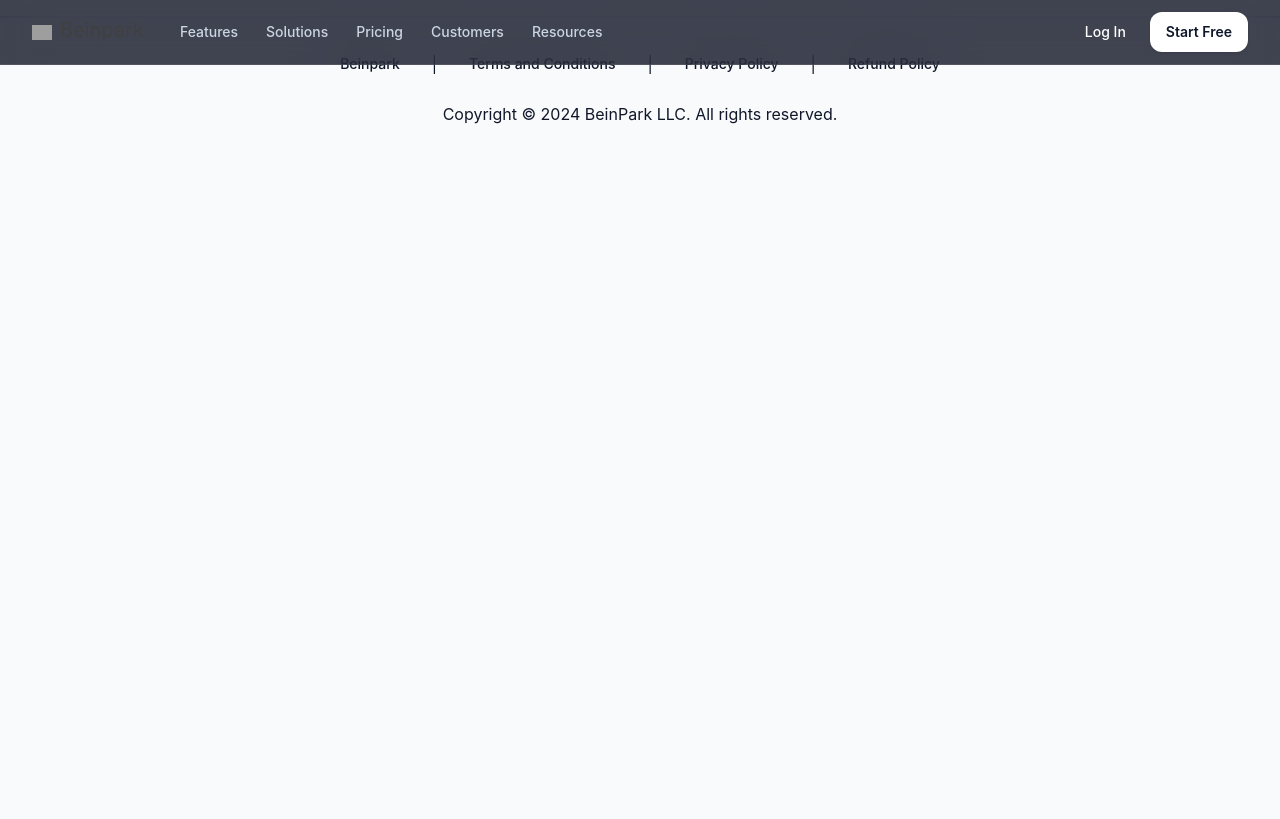
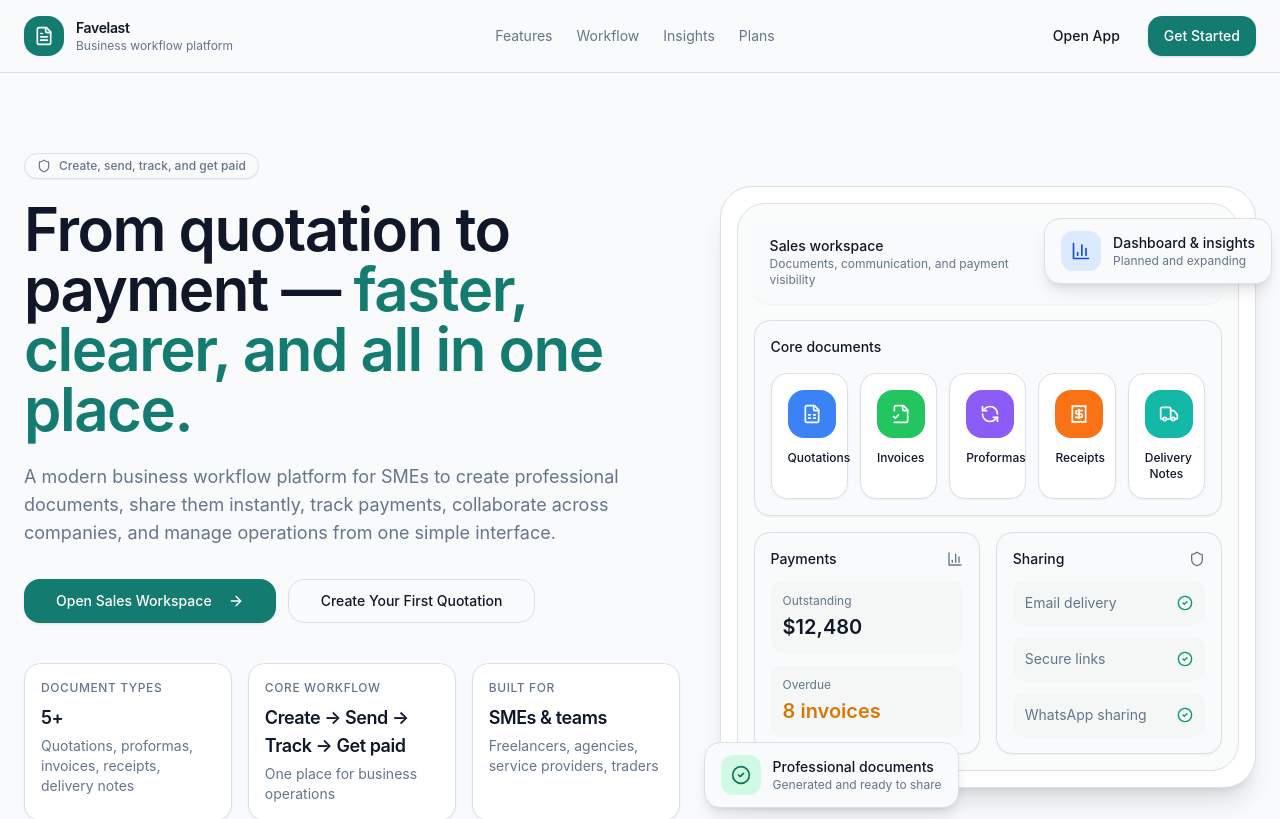
Before and after one commit to iradualbert/smartCRM, a React (Vite) app in the folder crm-frontend/: page / in a window 1280 px wide. Shown: the top 819 px of the page. Built offline with nearby package versions, Linux system fonts and the light colour scheme; grey boxes are pictures that could not be loaded.

Commit message:
fixed landing issue

```diff
--- a/crm-frontend/src/App.tsx
+++ b/crm-frontend/src/App.tsx
@@ -8,7 +8,7 @@
 import MailTemplatesPage from "./pages/mails/MailTemplatesPage";
 import NewMailPage from "./pages/mails/NewMailPage";
 // import EmailsListPage from "./pages/mails/EmailsListPage";
-import { AuthRoute, MainRoute, PrivateRoute } from "./routes";
+import { AuthRoute, MainRoute, PrivateRoute, RootRoute } from "./routes";
 import { Provider } from "react-redux";
 import LoginPage from "./pages/auth/LoginPage";
 import Dashboard from "./pages/DashboardPage";
@@ -86,6 +86,7 @@
       <div className="flex flex-col">
         <Router>
           <Routes>
+            <Route path="/" element={<RootRoute />} />
             <Route path="" element={<MainRoute />}>
               <Route path="/landing" element={<LandingPage />} />
               <Route path="/contact-us" element={<ContactUsPage />} />
--- a/crm-frontend/src/routes.tsx
+++ b/crm-frontend/src/routes.tsx
@@ -5,6 +5,7 @@
 import Navbar from "@/components/navbar/Navbar";
 import { Toaster } from "@/components/ui/toaster";
 import LoadingPage from "./components/LoadingPage";
+import LandingPage from "./pages/landing-sales/LandingPage";
 
 
 export const MainRoute = () => {
@@ -14,6 +15,14 @@
            <Outlet />
         </>
     )
+}
+
+export const RootRoute = () => {
+    const { isAuthenticated, isLoading } = useSelector((state: any) => state.user);
+
+    if (isLoading) return <LoadingPage />
+    if (isAuthenticated) return <Navigate to="/dashboard" replace />
+    return <LandingPage />
 }
 
 
```
Also changed, not shown: 1 other file (tests, documents, lock files or other folders).
